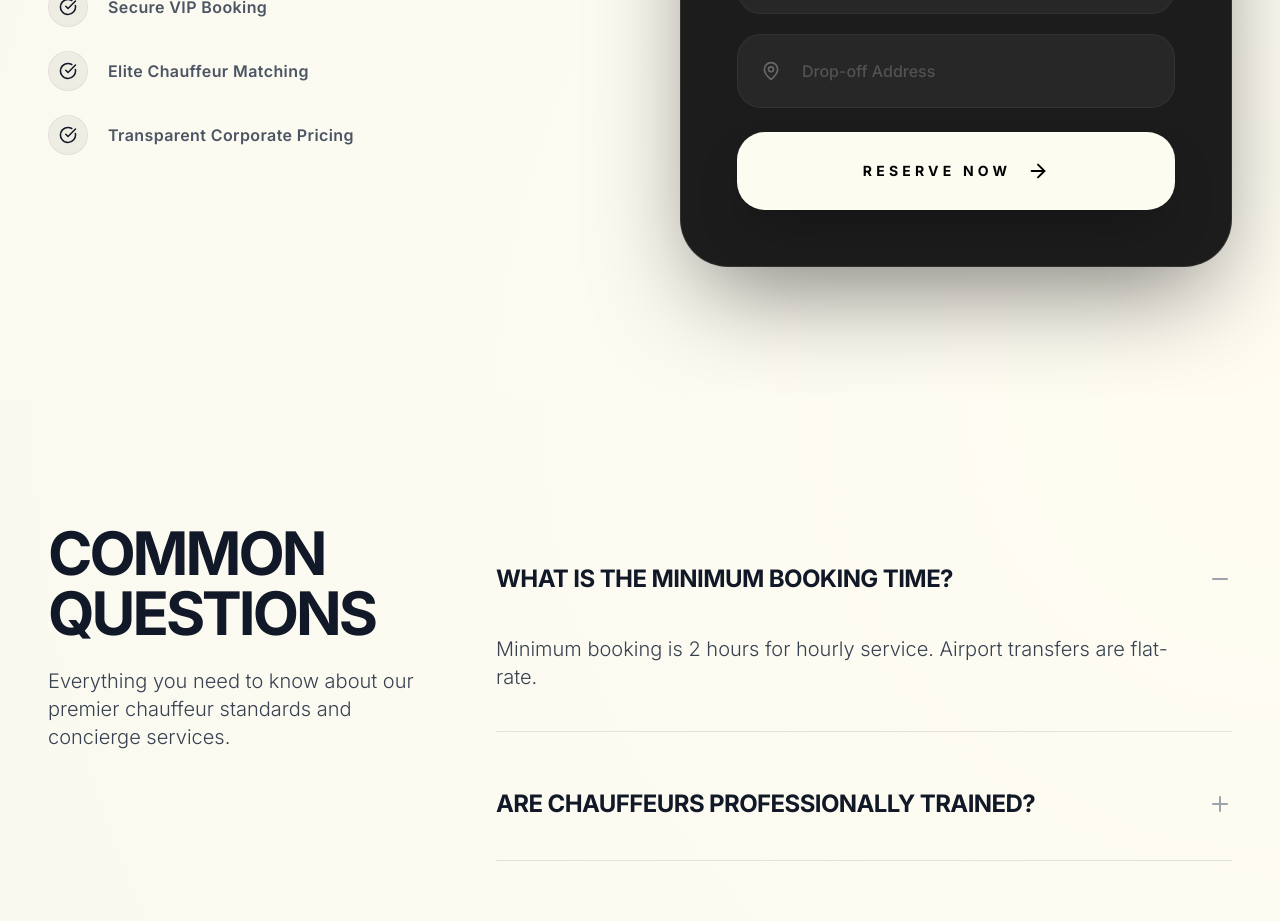
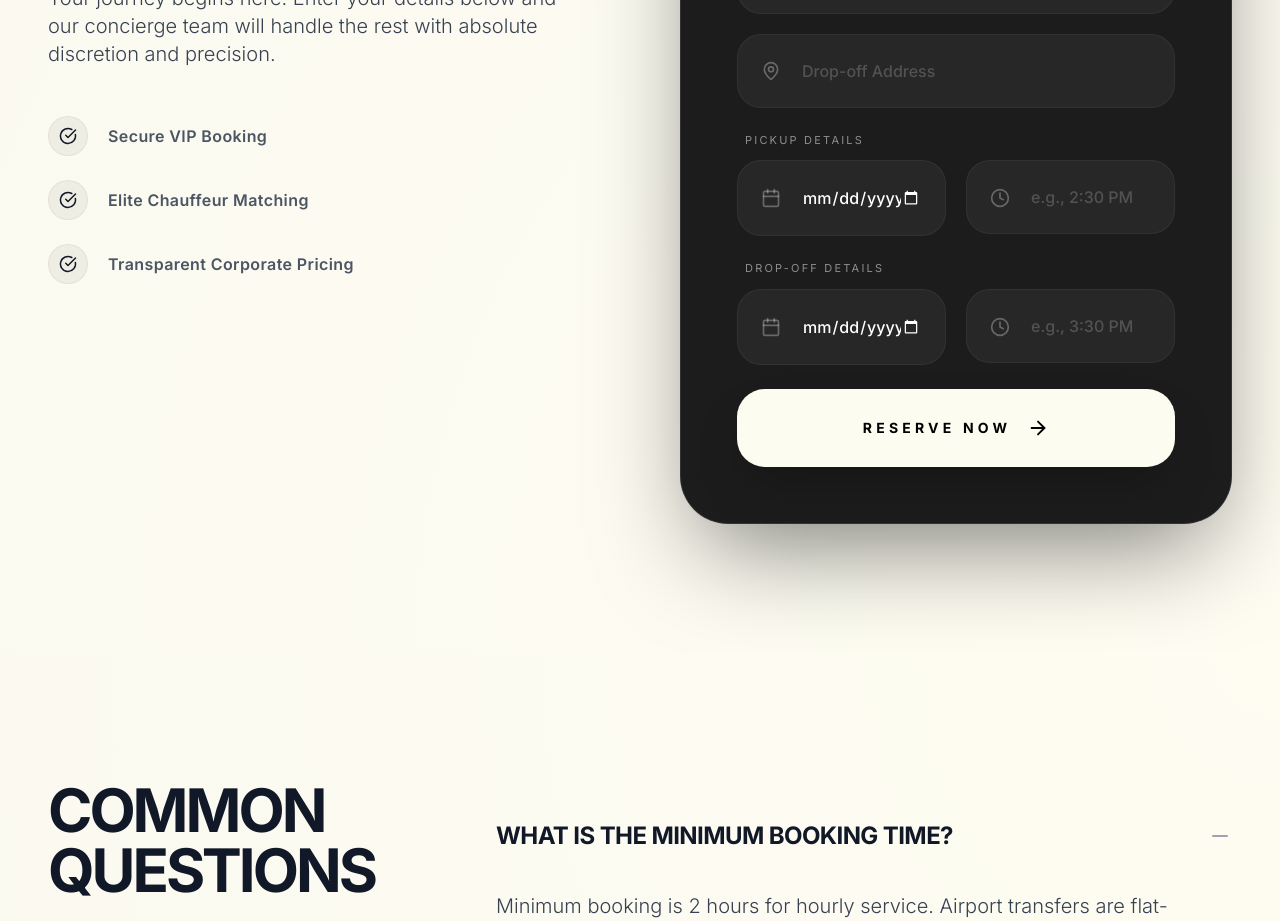
Before and after one commit to sfhighlight2/KW2, a React (Vite) app: page / in a window 1280 px wide. Shown: the part 4080-5001 px from the top of the page. Built offline with nearby package versions, Linux system fonts and the light colour scheme.

Commit message:
feat: update booking form and email function

```diff
--- a/components/Booking.tsx
+++ b/components/Booking.tsx
@@ -11,8 +11,10 @@ const Booking: React.FC = () => {
     phone: '',
     pickupLocation: '',
     destination: '',
-    date: '',
-    time: '',
+    pickupDate: '',
+    pickupTime: '',
+    dropoffDate: '',
+    dropoffTime: '',
     passengers: '1',
     serviceType: 'Airport VIP'
   });
@@ -61,8 +63,10 @@ const Booking: React.FC = () => {
         phone: '',
         pickupLocation: '',
         destination: '',
-        date: '',
-        time: '',
+        pickupDate: '',
+        pickupTime: '',
+        dropoffDate: '',
+        dropoffTime: '',
         passengers: '1',
         serviceType: 'Airport VIP'
       });
@@ -207,14 +211,16 @@ const Booking: React.FC = () => {
                       </div>
                     </div>
 
-                    {/* Date/Time Group - Hidden */}
-                    <div className="hidden grid-cols-1 sm:grid-cols-2 gap-4 md:gap-5">
+                    {/* Pickup Date/Time Group */}
+                    <div className="space-y-3">
+                      <label className="text-white/50 text-[11px] uppercase tracking-[0.2em] ml-2 block">Pickup Details</label>
+                      <div className="grid grid-cols-1 sm:grid-cols-2 gap-4 md:gap-5">
                         <div className="relative group/field">
                           <Calendar className="absolute left-6 top-1/2 -translate-y-1/2 text-white/30 group-focus-within/field:text-[#FDFCF0] transition-colors" size={20} />
                           <input
                             required
-                          name="date"
-                          value={formData.date}
+                            name="pickupDate"
+                            value={formData.pickupDate}
                             onChange={handleInputChange}
                             type="date"
                             className="w-full bg-white/5 border border-white/5 rounded-[20px] md:rounded-[24px] py-4 md:py-6 pl-16 pr-6 outline-none focus:border-[#FDFCF0]/30 focus:bg-white/10 transition-all text-base text-white font-medium [color-scheme:dark]"
@@ -224,12 +230,44 @@ const Booking: React.FC = () => {
                           <Clock className="absolute left-6 top-1/2 -translate-y-1/2 text-white/30 group-focus-within/field:text-[#FDFCF0] transition-colors" size={20} />
                           <input
                             required
-                          name="time"
-                          value={formData.time}
+                            name="pickupTime"
+                            value={formData.pickupTime}
                             onChange={handleInputChange}
-                          type="time"
+                            type="text"
+                            placeholder="e.g., 2:30 PM"
+                            className="w-full bg-white/5 border border-white/5 rounded-[20px] md:rounded-[24px] py-4 md:py-6 pl-16 pr-6 outline-none focus:border-[#FDFCF0]/30 focus:bg-white/10 transition-all text-base text-white placeholder:text-white/20 font-medium"
+                          />
+                        </div>
+                      </div>
+                    </div>
+
+                    {/* Drop-off Date/Time Group */}
+                    <div className="space-y-3">
+                      <label className="text-white/50 text-[11px] uppercase tracking-[0.2em] ml-2 block">Drop-off Details</label>
+                      <div className="grid grid-cols-1 sm:grid-cols-2 gap-4 md:gap-5">
+                        <div className="relative group/field">
+                          <Calendar className="absolute left-6 top-1/2 -translate-y-1/2 text-white/30 group-focus-within/field:text-[#FDFCF0] transition-colors" size={20} />
+                          <input
+                            required
+                            name="dropoffDate"
+                            value={formData.dropoffDate}
+                            onChange={handleInputChange}
+                            type="date"
                             className="w-full bg-white/5 border border-white/5 rounded-[20px] md:rounded-[24px] py-4 md:py-6 pl-16 pr-6 outline-none focus:border-[#FDFCF0]/30 focus:bg-white/10 transition-all text-base text-white font-medium [color-scheme:dark]"
                           />
+                        </div>
+                        <div className="relative group/field">
+                          <Clock className="absolute left-6 top-1/2 -translate-y-1/2 text-white/30 group-focus-within/field:text-[#FDFCF0] transition-colors" size={20} />
+                          <input
+                            required
+                            name="dropoffTime"
+                            value={formData.dropoffTime}
+                            onChange={handleInputChange}
+                            type="text"
+                            placeholder="e.g., 3:30 PM"
+                            className="w-full bg-white/5 border border-white/5 rounded-[20px] md:rounded-[24px] py-4 md:py-6 pl-16 pr-6 outline-none focus:border-[#FDFCF0]/30 focus:bg-white/10 transition-all text-base text-white placeholder:text-white/20 font-medium"
+                          />
+                        </div>
                       </div>
                     </div>
 
```
Also changed, not shown: 1 other file (tests, documents, lock files or other folders). Lines whose indentation alone changed are shown as unchanged.
